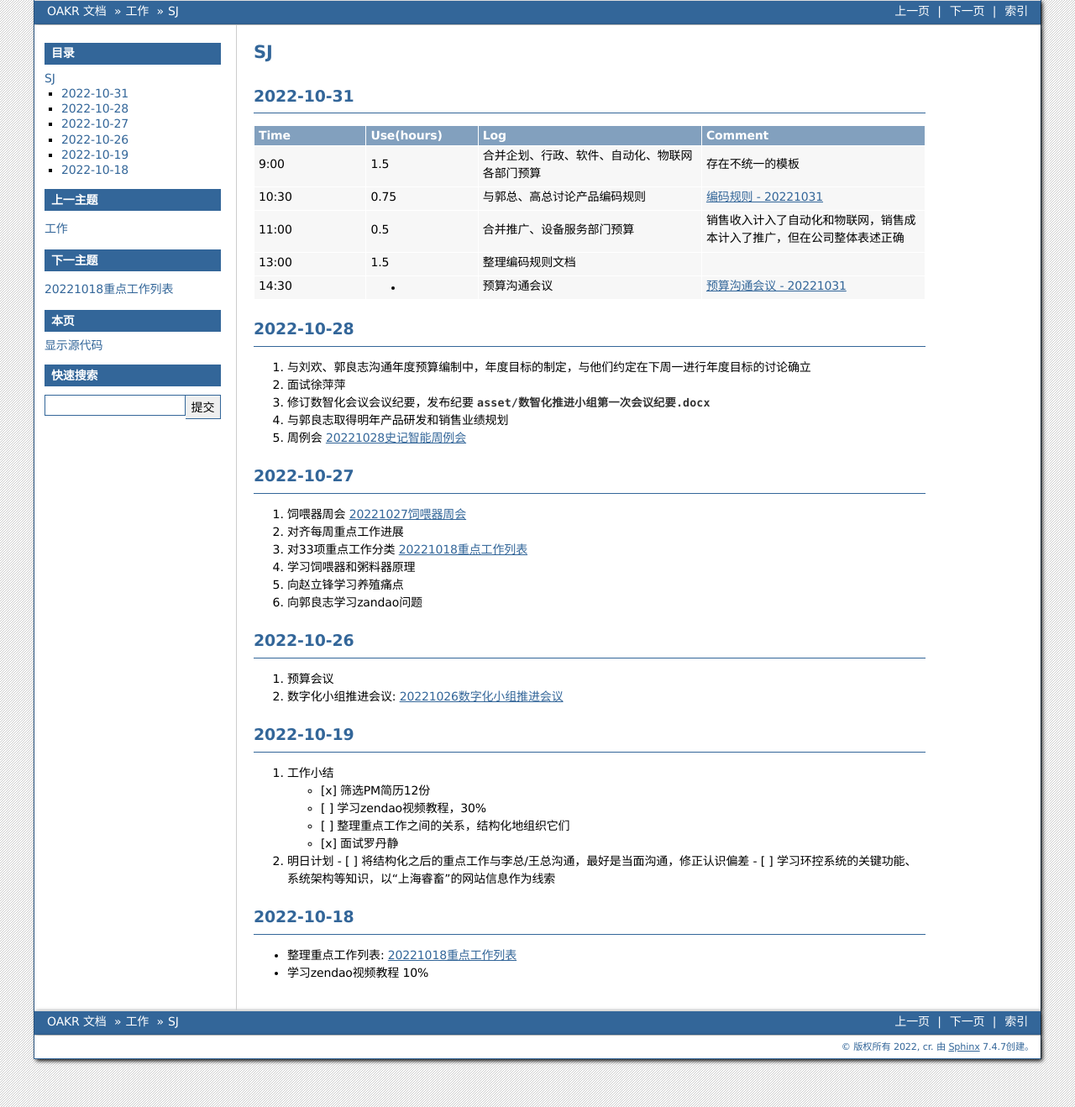
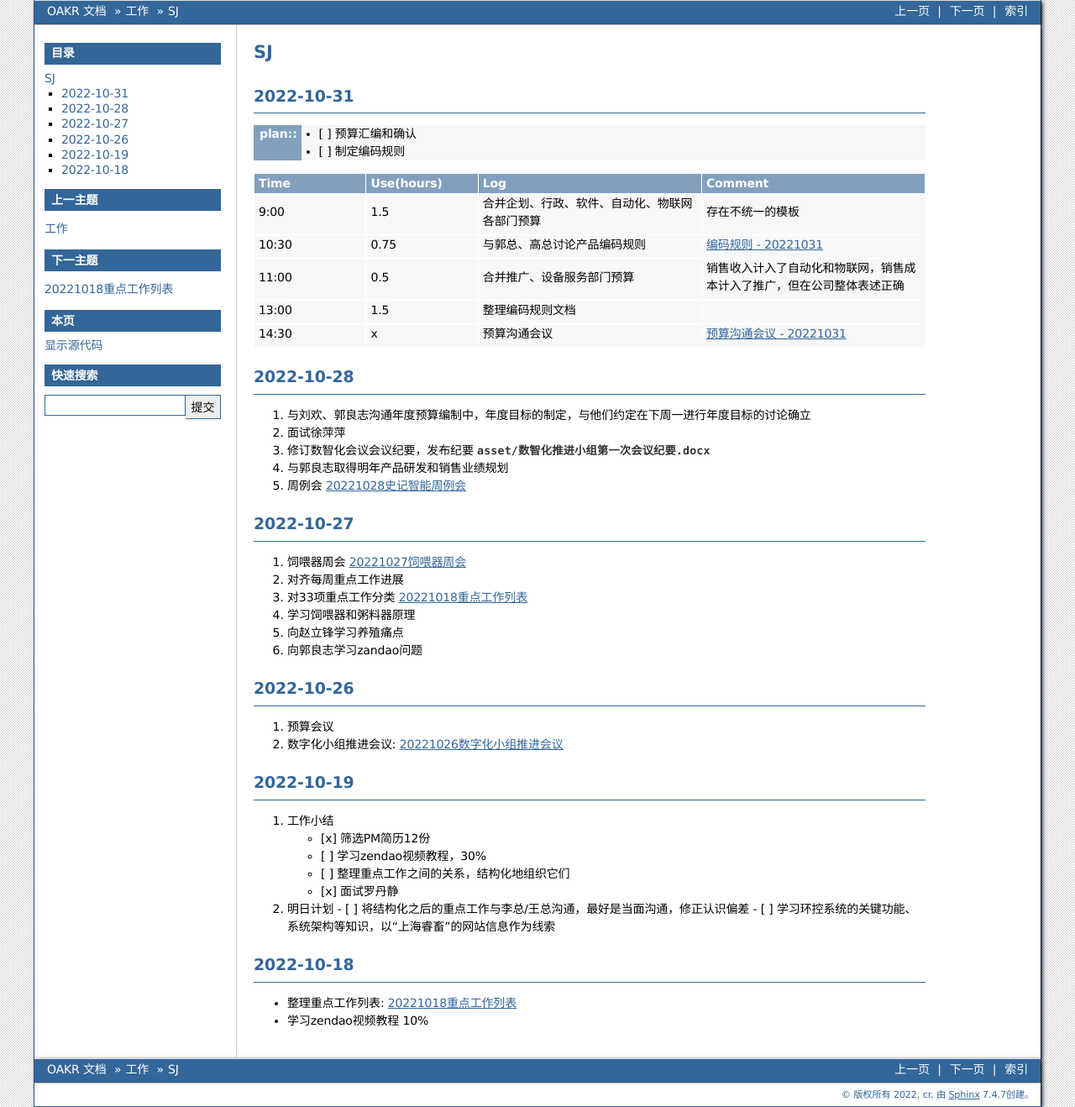
Before and after one commit to cruiurc/cruiurc.github.io, a Sphinx documentation site: the page built from source/work/sj/sj.rst, in a window 1280 px wide. Shown: the whole page at 84% size. Built offline with Sphinx 7.4.7, drawn with Linux system fonts in a browser that asks for light colours.

Commit message:
20221031 work

```diff
--- a/source/work/sj/sj.rst
+++ b/source/work/sj/sj.rst
@@ -2,6 +2,11 @@ SJ
 ===
 2022-10-31
 -----------
+
+:plan::
+   - [ ] 预算汇编和确认
+   - [ ] 制定编码规则
+
 .. csv-table::
     :header: "Time", "Use(hours)", "Log", "Comment"
     :widths: 20, 20, 40, 40
@@ -10,7 +15,8 @@ SJ
     10:30, 0.75, 与郭总、高总讨论产品编码规则, :doc:`topic/产品编码规则-20221031`
     11:00, 0.5, 合并推广、设备服务部门预算, 销售收入计入了自动化和物联网，销售成本计入了推广，但在公司整体表述正确
     13:00, 1.5, 整理编码规则文档
-    14:30, -, 预算沟通会议, :doc:`topic/预算沟通会议-20221031`
+    14:30, x, 预算沟通会议, :doc:`topic/预算沟通会议-20221031`
+
 2022-10-28
 -----------
 1. 与刘欢、郭良志沟通年度预算编制中，年度目标的制定，与他们约定在下周一进行年度目标的讨论确立
```
